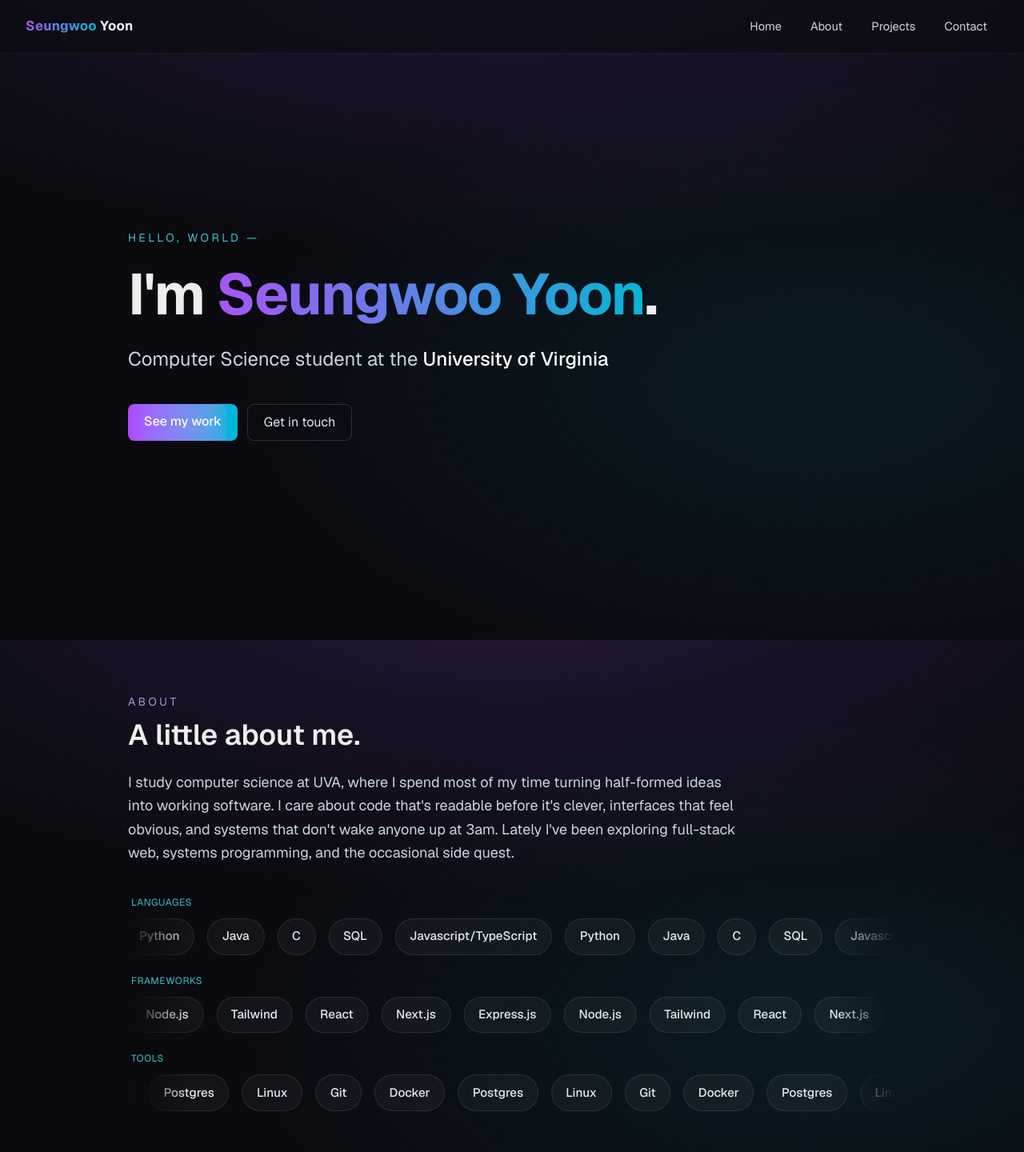
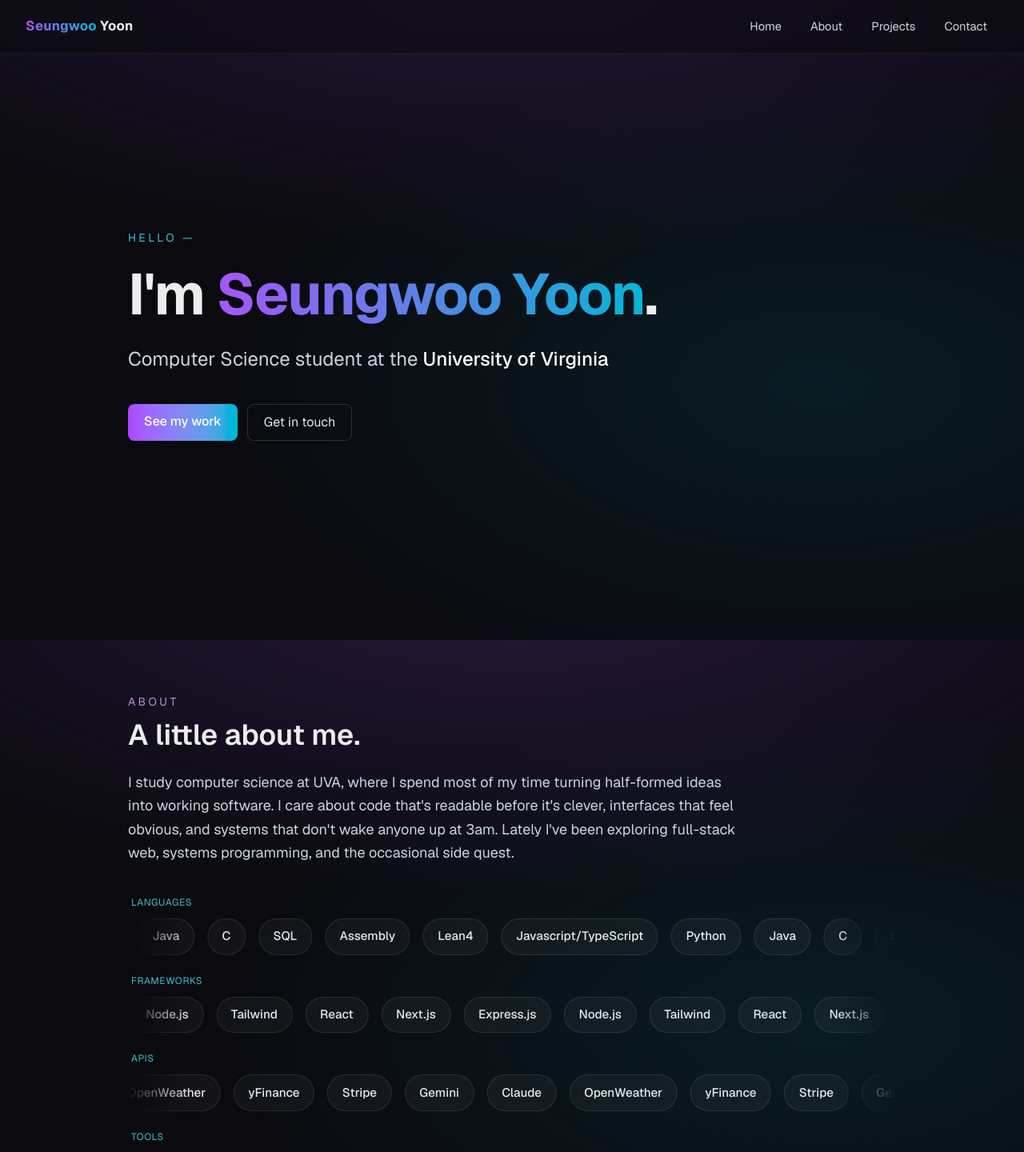
Before and after one commit to SeungwooDY/portfolio, a Next.js app: page / in a window 1280 px wide. Shown: the top 1440 px of the page at 80% size. Built offline with nearby package versions, Linux system fonts and the light colour scheme.

Commit message:
skills updates

```diff
--- a/app/page.tsx
+++ b/app/page.tsx
@@ -1,9 +1,10 @@
 import Navbar from "../components/Navbar/Navbar";
 
 const skills = [
-  { group: "Languages", items: ["Javascript/TypeScript", "Python", "Java", "C", "SQL"] },
+  { group: "Languages", items: ["Javascript/TypeScript", "Python", "Java", "C", "SQL", "Assembly", "Lean4"] },
   { group: "Frameworks", items: ["React", "Next.js", "Express.js", "Node.js", "Tailwind"] },
-  { group: "Tools", items: ["Git", "Docker", "Postgres", "Linux"] },
+  { group: "APIs", items: ["Gemini", "Claude", "OpenWeather", "yFinance", "Stripe"] },
+  { group: "Tools", items: ["Git", "Docker", "Postgres"] },
 ];
 
 const projects = [
@@ -31,7 +32,7 @@ export default function Home() {
         {/* Hero */}
         <section id="home" className="min-h-[88vh] flex flex-col justify-center py-24">
           <p className="text-sm uppercase tracking-[0.25em] text-cyan-300/80 mb-4">
-            Hello, world —
+            Hello —
           </p>
           <h1 className="text-5xl sm:text-7xl font-bold leading-tight tracking-tight">
             I&apos;m <span className="gradient-text">Seungwoo Yoon</span>.
```
